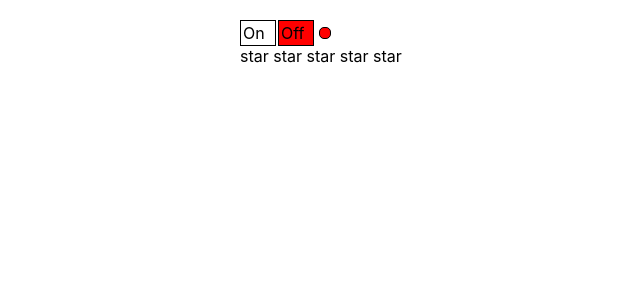
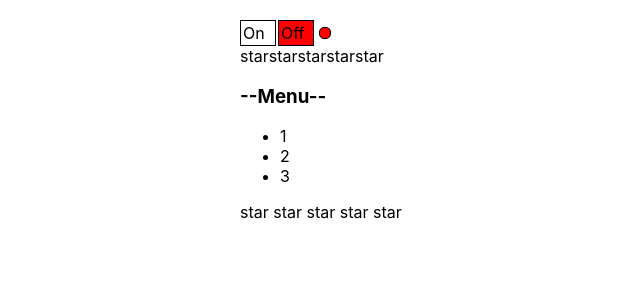
Before and after one commit to Aleksandr-mvp/react-kabzda, a React (Create React App) app: page / in a window 1280 px wide. Shown: the top 300 px of the page, without its empty margins (100-740 px from the left). Built offline with nearby package versions, Linux system fonts and the light colour scheme.

Commit message:
added callBack Accordion

```diff
--- a/src/App.tsx
+++ b/src/App.tsx
@@ -10,6 +10,7 @@ import {UncontrolledRating} from "./components/UncontrolledRating/UncontrolledRa
 function App() {
 
    let [ratingValue, setRatingValue] = useState<RatingValueType>(0)
+   let [accordionCollapsed, setAccordionCollapsed] = useState<boolean>(false)
 
     return (
         <div className={'App'}>
@@ -17,9 +18,9 @@ function App() {
 
             {/*<UncontrolledAccordion titleValue={'Menu'} />*/}
 
-            {/*<UncontrolledRating />*/}
+            <UncontrolledRating />
 
-            {/*<Accordion titleValue={'Menu'} collapsed={false} />*/}
+            <Accordion titleValue={'Menu'} collapsed={accordionCollapsed} onClick={setAccordionCollapsed} />
             <Rating value={ratingValue} onClick={setRatingValue} />
         </div>
     )
--- a/src/components/Accordion/Accordion.tsx
+++ b/src/components/Accordion/Accordion.tsx
@@ -1,15 +1,17 @@
 import React from "react";
+
 
 type AccordionPropsType = {
     titleValue: string
     collapsed: boolean
+    onClick: (collapsed: boolean) => void
 }
 
 function Accordion(props: AccordionPropsType) {
     console.log('UncontrolledAccordion rendering')
 
         return <div>
-            <AccordionTitle title={props.titleValue} collapsedMenu={props.collapsed} />
+            <AccordionTitle title={props.titleValue} onClick={() => {props.onClick(!props.collapsed)}} />
             { !props.collapsed && <AccordionBody/> }
         </div>
     }
@@ -17,16 +19,14 @@ function Accordion(props: AccordionPropsType) {
 
 type AccordionTitlePropsType = {
     title: string
-    collapsedMenu: boolean
+    onClick: () => void
 }
 
 function AccordionTitle(props: AccordionTitlePropsType) {
-    console.log('AccordionTitle rendering')
-    return <h3>{props.title}</h3>
+    return <h3 onClick={() => {props.onClick()}}>--{props.title}--</h3>
 }
 
 function AccordionBody() {
-    console.log('AccordionBody rendering')
     return (
         <ul>
             <li>1</li>
```
